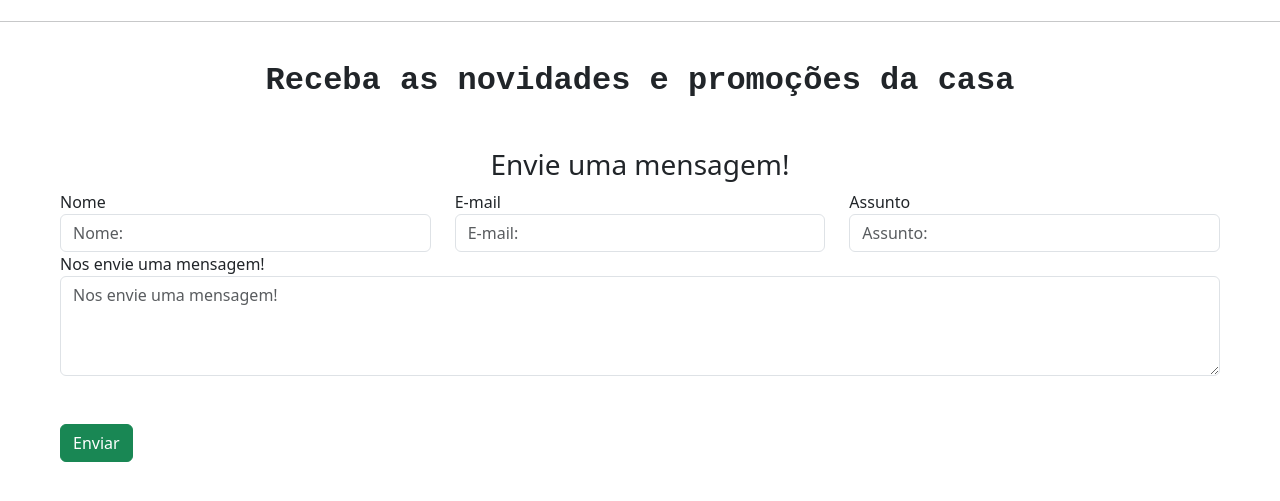
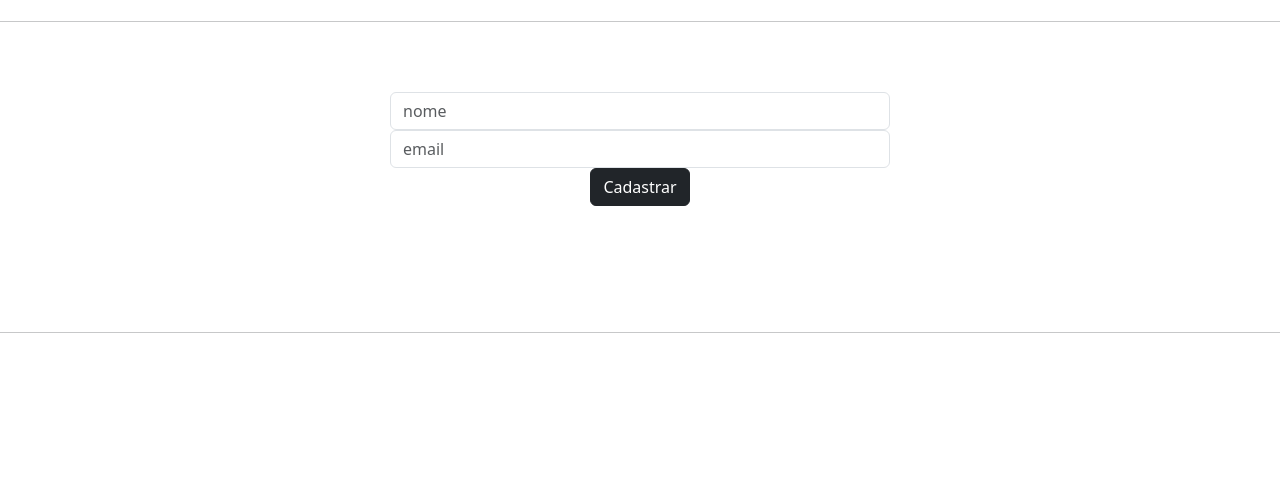
Before and after one commit to ludhill/Opapao_Padaria, an Angular app: page / in a window 1280 px wide. Shown: the part 2835-3336 px from the top of the page. After the commit the page ends 3264 px from the top, so only its background shows below. Built offline with nearby package versions, Linux system fonts and the light colour scheme.

Commit message:
updates2

```diff
--- /dev/null
+++ b/src/app/_components/forms/Pessoa.ts
@@ -0,0 +1,11 @@
+export class Pessoa {
+  nome: string;
+  email: string;
+
+  constructor(nome: string, email: string) {
+    this.nome = nome;
+    this.email = email;
+  }
+
+
+}
--- a/src/app/_components/forms/forms.component.css
+++ b/src/app/_components/forms/forms.component.css
@@ -0,0 +1,5 @@
+form{
+  width: 500px;
+  margin: 30px auto;
+  text-align: center;
+}
--- a/src/app/_components/forms/forms.component.html
+++ b/src/app/_components/forms/forms.component.html
@@ -1,67 +1,30 @@
 <hr>
 <br>
-<h2 style="text-align: center; font-family: 'Courier New', Courier, monospace; font-weight: bold;">Receba as novidades e
-  promoções da casa</h2>
-<form (ngSubmit)="cadastrar()" class="row needs-validation m-0 m-lg-5 mb-5" style=" border-radius: 2px;" method="POST"
-  action="enviar.php">
+<form [formGroup]="formulario">
+  @if (formulario.get('nome')?.hasError('required') && formulario.get('nome')?.touched) {
+    <p class="alert alert-warning"> O campo nome é obrigatório</p>
+  }
 
-  <h3 class="text-center"> Envie uma mensagem! </h3>
+<!---->
 
-  <div class="container mb-5">
+  @if (formulario.get('nome')?.hasError('minlength') && formulario.get('nome')?.touched) {
+    <p class="alert alert-warning"> O campo nome precisa conter pelo menos 3 caracteres.</p>
+  }
+  <input type="text" formControlName="nome"   placeholder="nome"   class="form-control">
+  @if (formulario.get('email')?.hasError('required') && formulario.get('email')?.touched) {
+    <p class="alert alert-warning"> O campo email é obrigatório</p>
+  }
 
-    <div class="row">
+<!---->
 
-      <div class="col">
-        <label for="floatingNome">Nome</label>
-        <input type="text" class="form-control" id="floatingNome" placeholder="Nome:" name="nome" required="">
-        <div class="invalid-feedback">
-          Por favor insira seu nome!
-        </div>
-      </div>
-
-      <div class="col">
-        <label for="floatingEmail">E-mail</label>
-        <input type="email" class="form-control" id="floatingEmail" placeholder="E-mail:" name="email" required="">
-        <div class="invalid-feedback">
-          Por favor insira seu E-mail!
-        </div>
-      </div>
-
-      <div class="col">
-        <label for="floatingAssunto">Assunto</label>
-        <input type="text" class="form-control" id="floatingAssunto" placeholder="Assunto:" name="assunto" required="">
-        <div class="invalid-feedback">
-          Por favor insira o assunto!
-        </div>
-      </div>
-
-    </div>
-
-    <div class="row">
-
-      <div class="col">
-        <label for="floatingTextarea">Nos envie uma mensagem!</label>
-        <textarea class="form-control" placeholder="Nos envie uma mensagem!" id="floatingTextarea" type="text"
-          style="min-height: 100px" name="message" required=""></textarea>
-        <div class="invalid-feedback">
-          Por favor insira a mensagem!
-        </div>
-      </div>
-    </div>
-
-  </div>
-
-      <div class="col">
-        <button class="btn btn-success" type="submit" value="Cadastrar">Enviar</button>
-      </div>
+  @if (formulario.get('email')?.hasError('minlength') && formulario.get('email')?.touched) {
+    <p class="alert alert-warning"> O campo email precisa conter pelo menos 3 caracteres.</p>
+  }
+  <input type="text" formControlName="email" placeholder="email" class="form-control">
 
 
+
+  <input type="button" value="Cadastrar"  (click)="cadastrar()"   class="btn btn-dark" >
 </form>
-<!--
-  <form (ngSubmit)="cadastrar()" style="justify-self: center; border-radius: 2px;">
-    <input type="text" placeholder="Nome" class="form-control" [(ngModel)]="nome">
-    <input type="text" placeholder="Sobrenome" class="form-control" [(ngModel)]="sobrenome">
-    <input type="email" placeholder="Email" class="form-control" [(ngModel)]="email">
-    <input type="submit" value="Cadastrar" class="btn btn-dark mt-3">
-  </form>
-  -->
+<br>
+<br>
--- a/src/app/_components/forms/forms.component.ts
+++ b/src/app/_components/forms/forms.component.ts
@@ -1,23 +1,40 @@
 import { CommonModule } from '@angular/common';
 import { Component, input, inject } from '@angular/core';
-import { FormControl, FormGroup, FormsModule } from '@angular/forms';
+import { FormControl, FormGroup, FormsModule, ReactiveFormsModule, Validators } from '@angular/forms';
 import { ActivatedRoute } from '@angular/router';
+import { Pessoa } from './Pessoa';
 
 @Component({
   selector: 'app-forms',
   standalone: true,
-  imports: [CommonModule, FormsModule],
+  imports: [CommonModule, FormsModule, ReactiveFormsModule],
   templateUrl: './forms.component.html',
-  //styleUrl: './forms.component.css'
-  styleUrl: '/ ../../node_modules/bootstrap/dist/css/bootstrap.min.css'
+  styleUrl: './forms.component.css'
 })
 export class FormsComponent {
-  nome: string = '';
-  sobrenome: string = '';
-  email: string = '';
+  formulario = new FormGroup({
+  nome: new FormControl ('', [Validators.required, Validators.minLength(3)]),
+  email: new FormControl ('', [Validators.required, Validators.minLength(3)]),
+  });
 
+
+  //Vetor
+  vetor:Pessoa[] = [];
+
+  //Função cadastro
   cadastrar() {
-    // Lógica de cadastro aqui, se necessário
-    alert('Cadastro realizado com sucesso!');
+    //Cadastro no vetor
+    this.vetor.push(this.formulario.value as Pessoa);
+
+    //Limpeza nos inputs
+    this.formulario.reset();
+
+    //Visualização via console
+    console.table(this.vetor);
+
   }
+
+
+
+
 }
```
